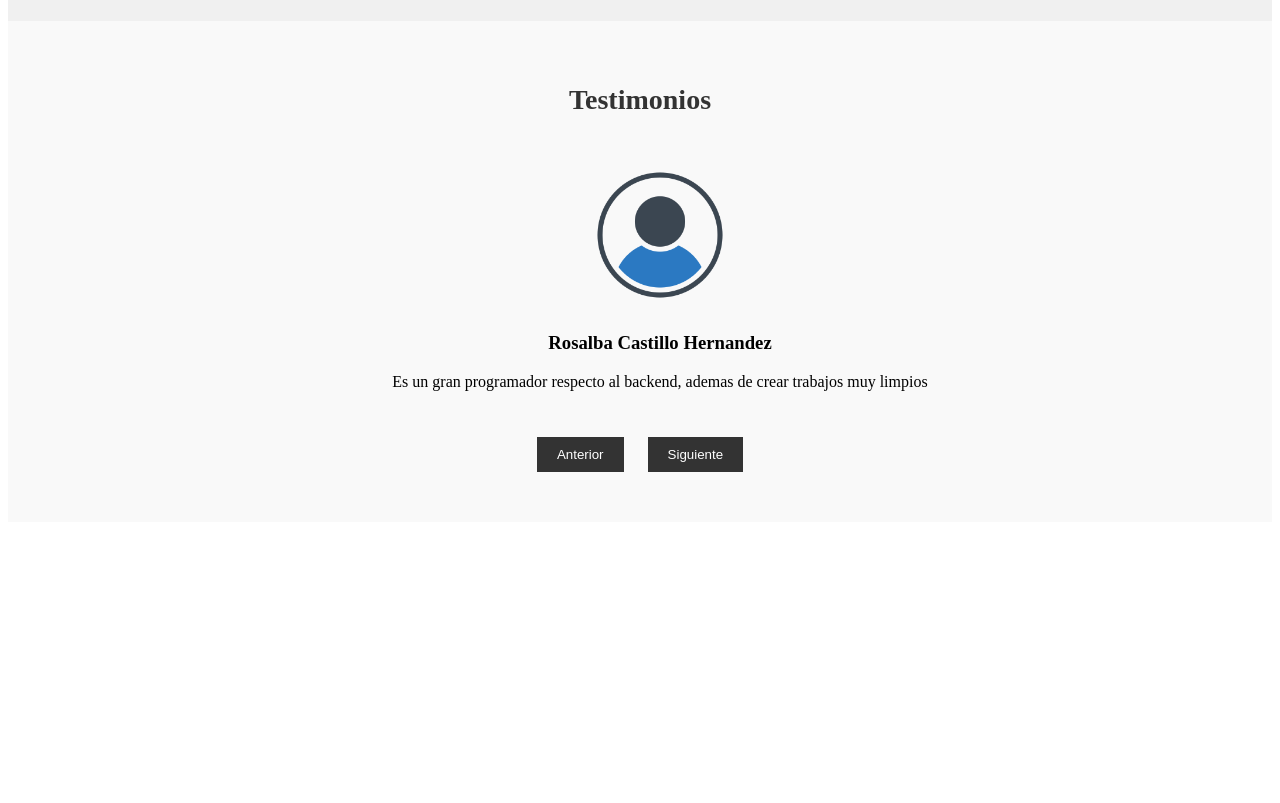
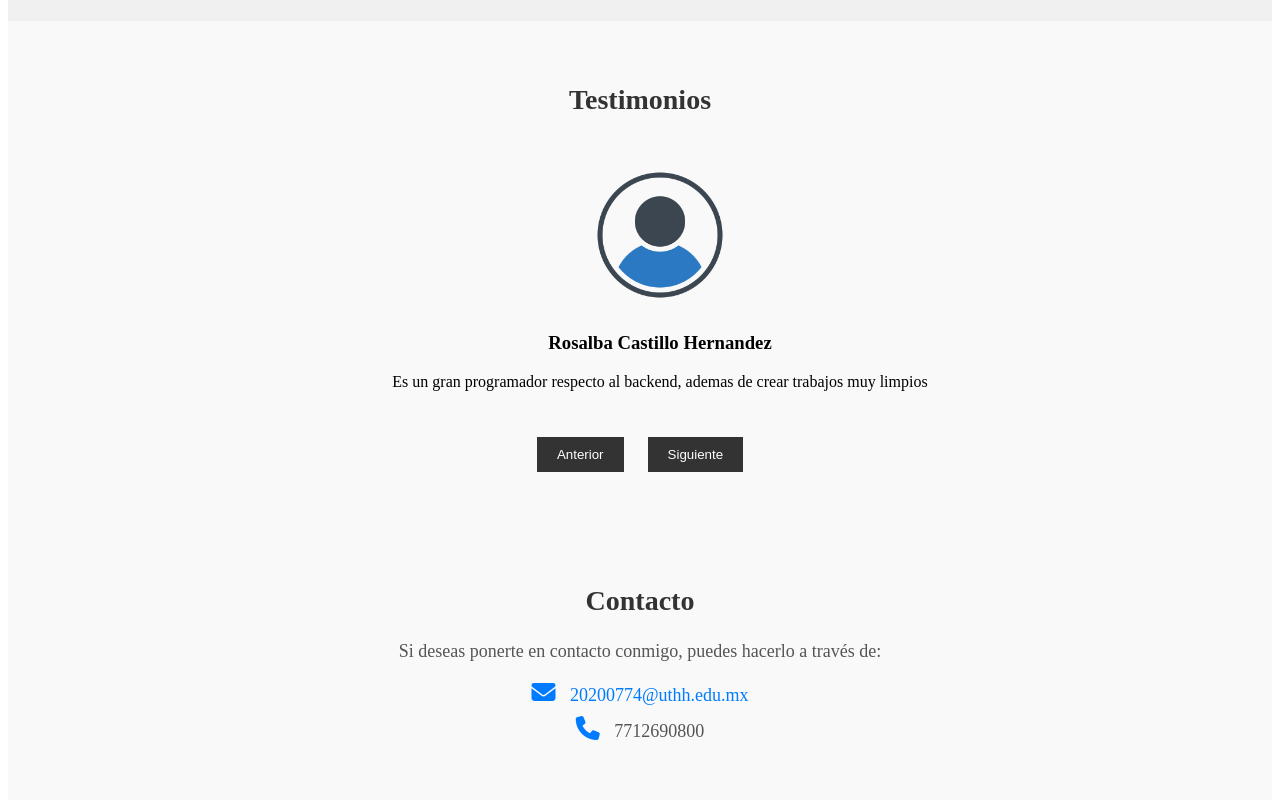
Before and after one commit to OswaldoYair/PortafolioOswaldo, a plain HTML site: page index.html in a window 1280 px wide. Shown: the part 1641-2444 px from the top of the page. Before the commit the page ends 2171 px from the top, so only its background shows below. Drawn offline with Linux system fonts and the light colour scheme.

Commit message:
Creacion de la seccion de contactame

```diff
--- a/estilos.css
+++ b/estilos.css
@@ -179,3 +179,45 @@ button {
   margin: 10px;
   cursor: pointer;
 }
+
+/* Estilos para los contactos */
+#contacto {
+  text-align: center;
+  background-color: #f9f9f9;
+  padding: 40px;
+}
+
+#contacto h2 {
+  font-size: 28px;
+  color: #333;
+}
+
+.info-contacto {
+  font-size: 18px;
+  color: #555;
+  margin-top: 20px;
+}
+
+ul {
+  list-style: none;
+  padding: 0;
+}
+
+li {
+  margin: 10px 0;
+}
+
+i {
+  font-size: 24px;
+  margin-right: 10px;
+  color: #007BFF; /* Cambia el color de los iconos según tus preferencias */
+}
+
+a {
+  color: #007BFF; /* Cambia el color de los enlaces según tus preferencias */
+  text-decoration: none;
+}
+
+a:hover {
+  text-decoration: underline; /* Cambia el estilo al pasar el mouse sobre los enlaces */
+}
--- a/index.html
+++ b/index.html
@@ -5,7 +5,7 @@
     <meta name="viewport" content="width=device-width, initial-scale=1.0">
     <link rel="stylesheet" href="estilos.css">
     <title>Portafolio Oswaldo</title>
-
+    <link rel="stylesheet" href="https://cdnjs.cloudflare.com/ajax/libs/font-awesome/6.3.0/css/all.min.css">
 </head>
 <body>
   <header>
@@ -85,8 +85,16 @@
     <button id="prev">Anterior</button>
     <button id="next">Siguiente</button>
   </section>
-
-
-  <script src="animaciones.js"></script>
+  <section id="contacto">
+    <h2>Contacto</h2>
+    <div class="info-contacto">
+        <p>Si deseas ponerte en contacto conmigo, puedes hacerlo a través de:</p>
+        <ul>
+            <li><i class="fas fa-envelope"></i> <a href="mailto:tu_email@example.com">20200774@uthh.edu.mx</a></li>
+            <li><i class="fas fa-phone"></i> 7712690800</li>
+        </ul>
+    </div>
+</section>
+<script src="animaciones.js"></script>
 </body>
 </html>
```
